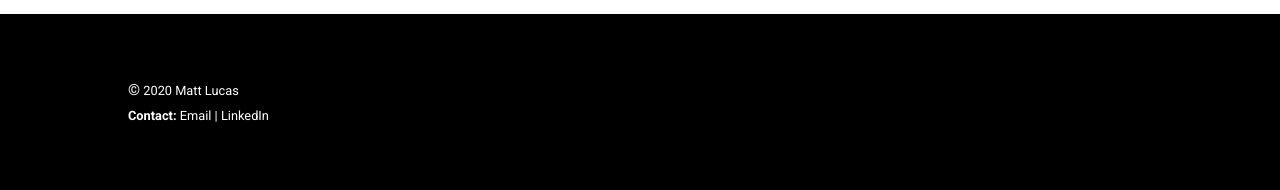
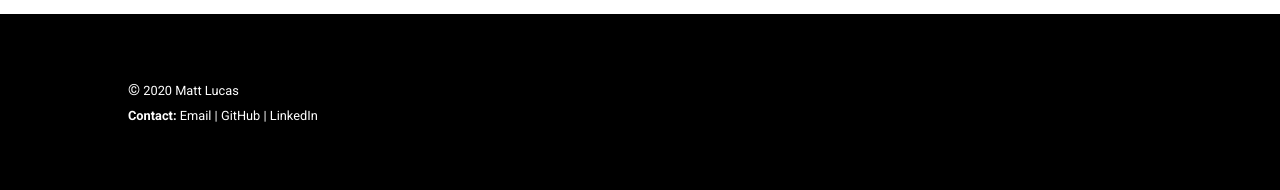
Before and after one commit to mattdavidlucas/mattdavidlucas.github.io, a Jekyll site: the page built from index.html, in a window 1280 px wide. Shown: the part 1130-1320 px from the top of the page. Built offline with Jekyll 4.4.1, drawn with Linux system fonts in a browser that asks for light colours; nearby versions of some CDN libraries.

Commit message:
Add GitHub link.

```diff
--- a/_includes/footer.html
+++ b/_includes/footer.html
@@ -1,7 +1,7 @@
 <footer class="site-footer">
 	<div class="wrapper">
 		<small><span>&copy;</span> {{ site.time | date: '%Y' }} Matt Lucas</small>
-		<small><b>Contact:</b> <a href="mailto:mattdavidlucas@gmail.com">Email</a> | <a href="https://www.linkedin.com/in/mattdavidlucas/" target="_blank">LinkedIn</a></small>
+		<small><b>Contact:</b> <a href="mailto:mattdavidlucas@gmail.com">Email</a> | <a href="https://github.com/mattdavidlucas" target="_blank">GitHub</a> | <a href="https://www.linkedin.com/in/mattdavidlucas/" target="_blank">LinkedIn</a></small>
 	</div>
 </footer>
 
```
